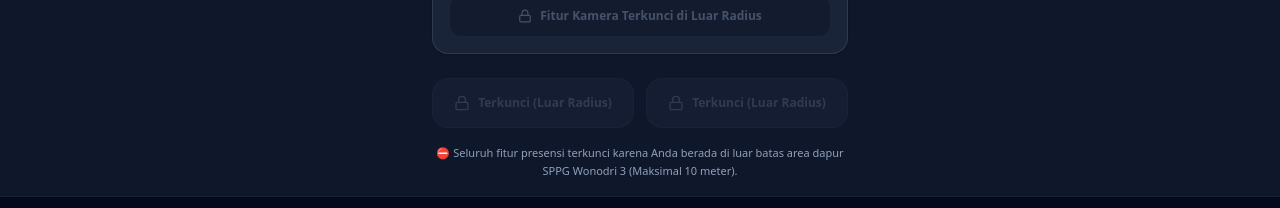
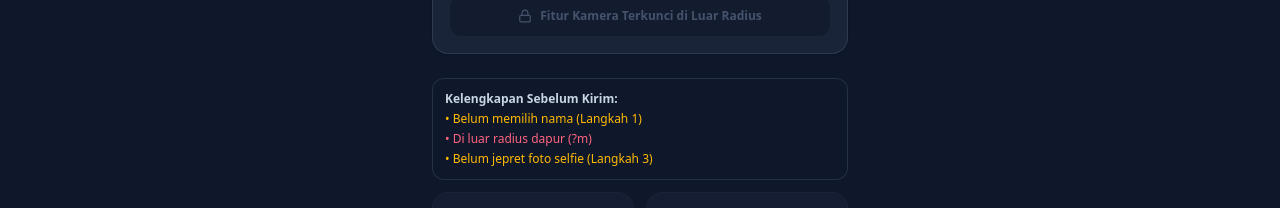
Before and after one commit to cilokesteh/arsip-operasional-sppg-wonodri3, a Next.js app: page /absen in a window 1280 px wide. Shown: the part 741-949 px from the top of the page. Built offline with nearby package versions, Linux system fonts and the light colour scheme; no server answers.

Commit message:
fix(absen): use toIsoDateLocal, add validation checklist box, smooth scroll to top on success

```diff
--- a/app/absen/page.tsx
+++ b/app/absen/page.tsx
@@ -16,7 +16,7 @@ import {
   Check,
   Lock
 } from 'lucide-react';
-import { DEFAULT_ROSTER_40 } from '@/lib/attendance';
+import { DEFAULT_ROSTER_40, toIsoDateLocal } from '@/lib/attendance';
 
 // Koordinat Resmi Dapur SPPG Wonodri 3 Kota Semarang (Juknis BGN 2026)
 const KITCHEN_LAT = -6.992554;
@@ -345,10 +345,8 @@ export default function AbsenMandiriPage() {
 
     try {
       const now = new Date();
-      // Hitung tanggal lokal WIB (UTC+7)
-      const wibOffset = 7 * 60 * 60 * 1000;
-      const wibTime = new Date(now.getTime() + wibOffset);
-      const dateWib = wibTime.toISOString().slice(0, 10);
+      // Gunakan toIsoDateLocal agar presisi sama dengan kalender sistem
+      const dateWib = toIsoDateLocal(now);
       const timeWib = now.toLocaleTimeString('id-ID', { hour: '2-digit', minute: '2-digit', hour12: false }) + ' WIB';
 
       const payload = {
@@ -395,6 +393,21 @@ export default function AbsenMandiriPage() {
 
       if (res && res.ok && resJson && resJson.success) {
         setIsSubmitting(false);
+        // Simpan juga ke localStorage browser untuk fallback offline
+        try {
+          const localRecord = {
+            volunteerId: selectedVolunteer.id,
+            volunteerName: selectedVolunteer.name,
+            dutySection: selectedVolunteer.dutySection,
+            date: dateWib,
+            type,
+            time: timeWib,
+            distanceMeters: distanceMeters ?? 0,
+            photoUrl: capturedPhoto,
+          };
+          localStorage.setItem(`sppg_last_absen_${selectedVolunteer.id}`, JSON.stringify(localRecord));
+        } catch {}
+
         setSubmitSuccess({
           type,
           time: timeWib,
@@ -403,6 +416,7 @@ export default function AbsenMandiriPage() {
           distance: distanceMeters ?? 0,
           photo: capturedPhoto,
         });
+        window.scrollTo({ top: 0, behavior: 'smooth' });
         return;
       } else {
         setIsSubmitting(false);
@@ -811,7 +825,24 @@ export default function AbsenMandiriPage() {
             </div>
 
             {/* 4. Tombol Aksi: Presensi Masuk / Pulang (Mati Total Jika Luar Radius) */}
-            <div className="grid grid-cols-2 gap-3 pt-2">
+            <div className="space-y-3 pt-2">
+              {/* Status Validasi Sebelum Kirim */}
+              {(!selectedVolunteer || !capturedPhoto || !isLocationValid) && (
+                <div className="p-3 rounded-xl bg-slate-900 border border-slate-700/60 text-xs text-slate-400 space-y-1">
+                  <p className="font-bold text-slate-300">Kelengkapan Sebelum Kirim:</p>
+                  <p className={selectedVolunteer ? 'text-emerald-400' : 'text-amber-400'}>
+                    {selectedVolunteer ? `✓ Nama: ${selectedVolunteer.name}` : '• Belum memilih nama (Langkah 1)'}
+                  </p>
+                  <p className={isLocationValid ? 'text-emerald-400' : 'text-rose-400'}>
+                    {isLocationValid ? `✓ Lokasi Dapur (${distanceMeters}m)` : `• Di luar radius dapur (${distanceMeters ?? '?'}m)`}
+                  </p>
+                  <p className={capturedPhoto ? 'text-emerald-400' : 'text-amber-400'}>
+                    {capturedPhoto ? '✓ Foto selfie siap' : '• Belum jepret foto selfie (Langkah 3)'}
+                  </p>
+                </div>
+              )}
+
+              <div className="grid grid-cols-2 gap-3">
                 <button
                   type="button"
                   disabled={!isLocationValid || isSubmitting}
@@ -840,6 +871,7 @@ export default function AbsenMandiriPage() {
                   <span>{isSubmitting ? 'Mengirim...' : isLocationValid ? 'Presensi Pulang' : 'Terkunci (Luar Radius)'}</span>
                 </button>
               </div>
+            </div>
 
             <p className="text-[11px] text-slate-400 text-center font-medium leading-relaxed">
               {isLocationValid
```
Lines whose indentation alone changed are shown as unchanged.
